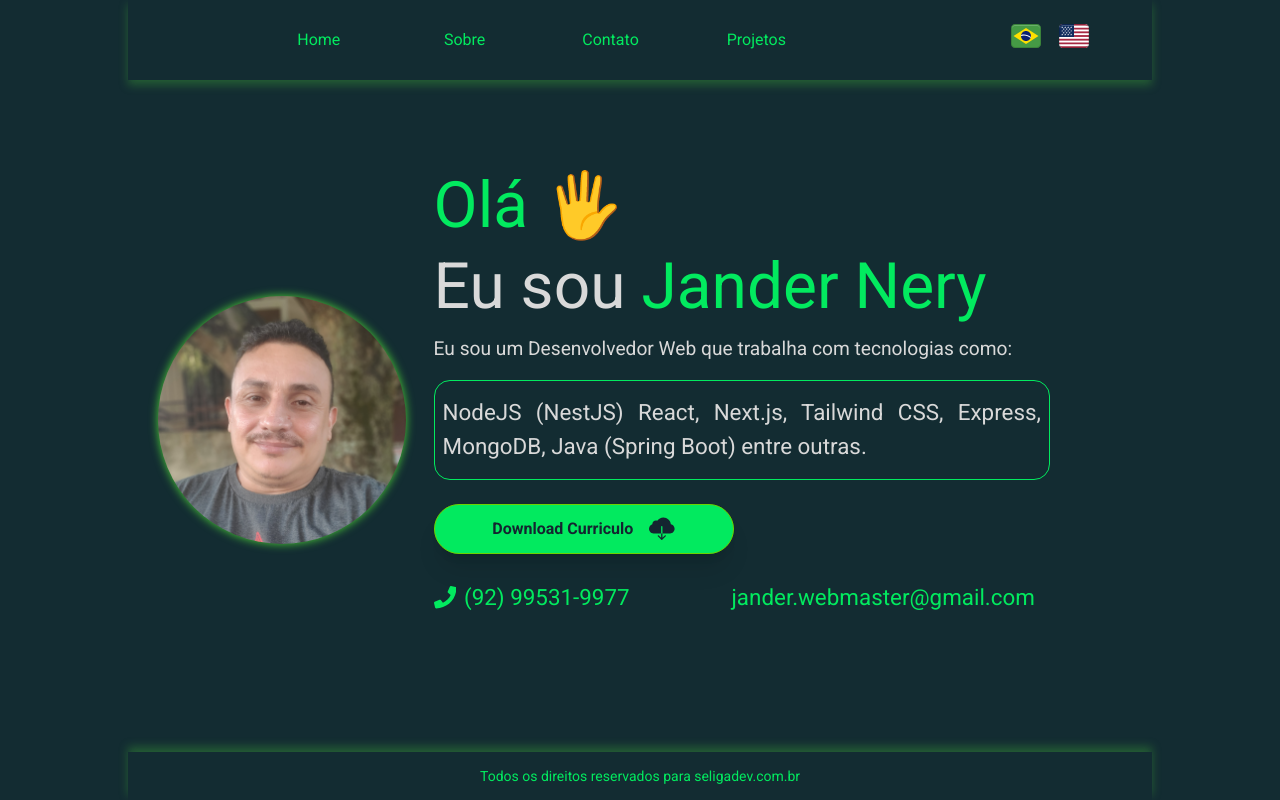
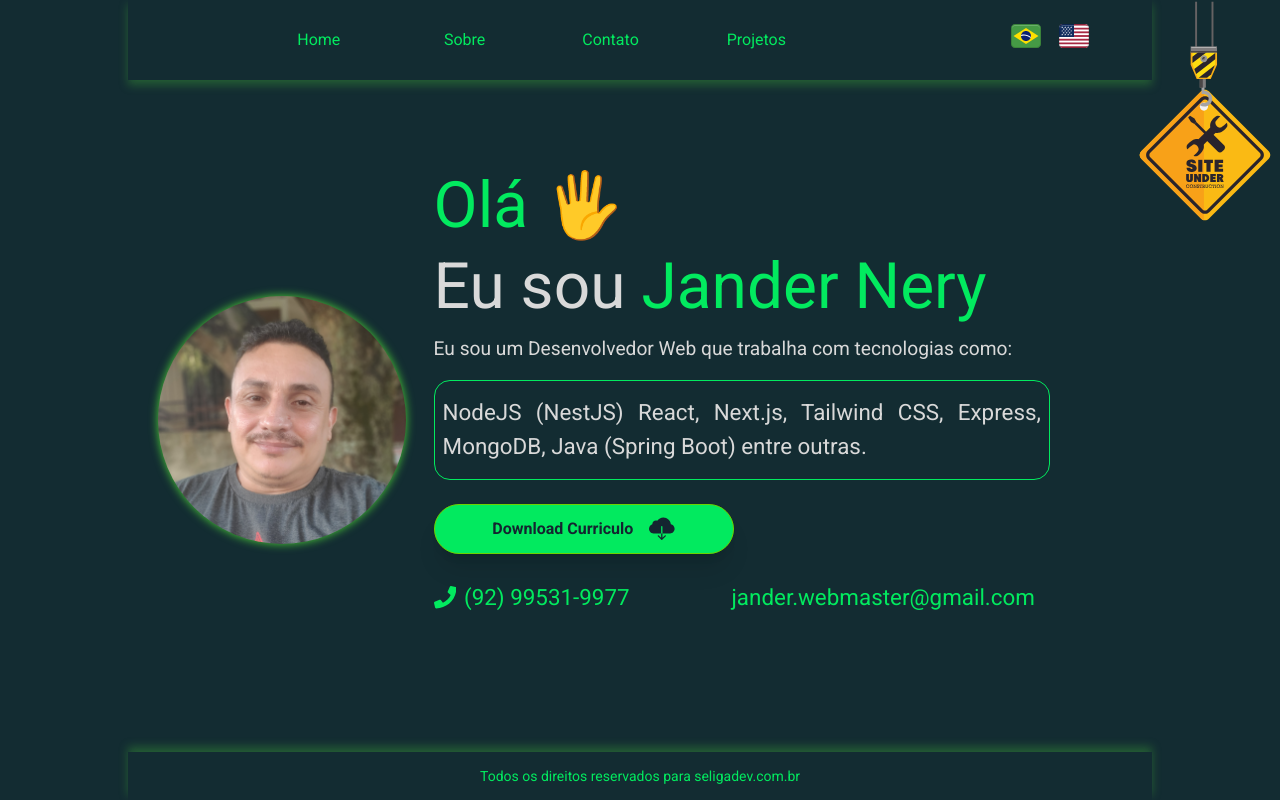
Before and after one commit to jnerydesigner/portfolio-jandernery, a Next.js app: page / in a window 1280 px wide. Built offline with nearby package versions, Linux system fonts and the light colour scheme.

Commit message:
Feat: Under construction

```diff
--- a/src/app/(portfolio)/components/header.tsx
+++ b/src/app/(portfolio)/components/header.tsx
@@ -8,13 +8,13 @@ const Header = () => {
   const { changeLanguage, language } = useAppContext();
   return (
     <>
-      {/* <Image
+      <Image
         src={"/placa.svg"}
         height={200}
         width={200}
         alt="Flag Brazil"
-        className="absolute top-0 right-100 z-10"
-      /> */}
+        className="absolute top-0 right-[0px] laptop:right-100 z-10 w-[150px] tablet:right-[100px] tablet:w-[200px] laptop:w-[150px] laptop:right-[0px]"
+      />
       <div className="w-[100%] tablet:w-[100%] laptop:w-[80%] h-[260px] tablet:h-[10vh] flex justify-center items-center flex-col tablet:flex-row  bg-portfolio-color02 relative drop-shadow-bottom">
         <div className="w-[90% tablet:w-[100%] h-[200px] laptop:w-[80%] tablet:h-[10vh] flex justify-center items-center flex-col tablet:flex-row text-portfolio-color03 ">
           <ul className="w-[100%] tablet:w-[80%] flex justify-between items-center flex-col tablet:flex-row tablet:px-10 gap-2">
```
